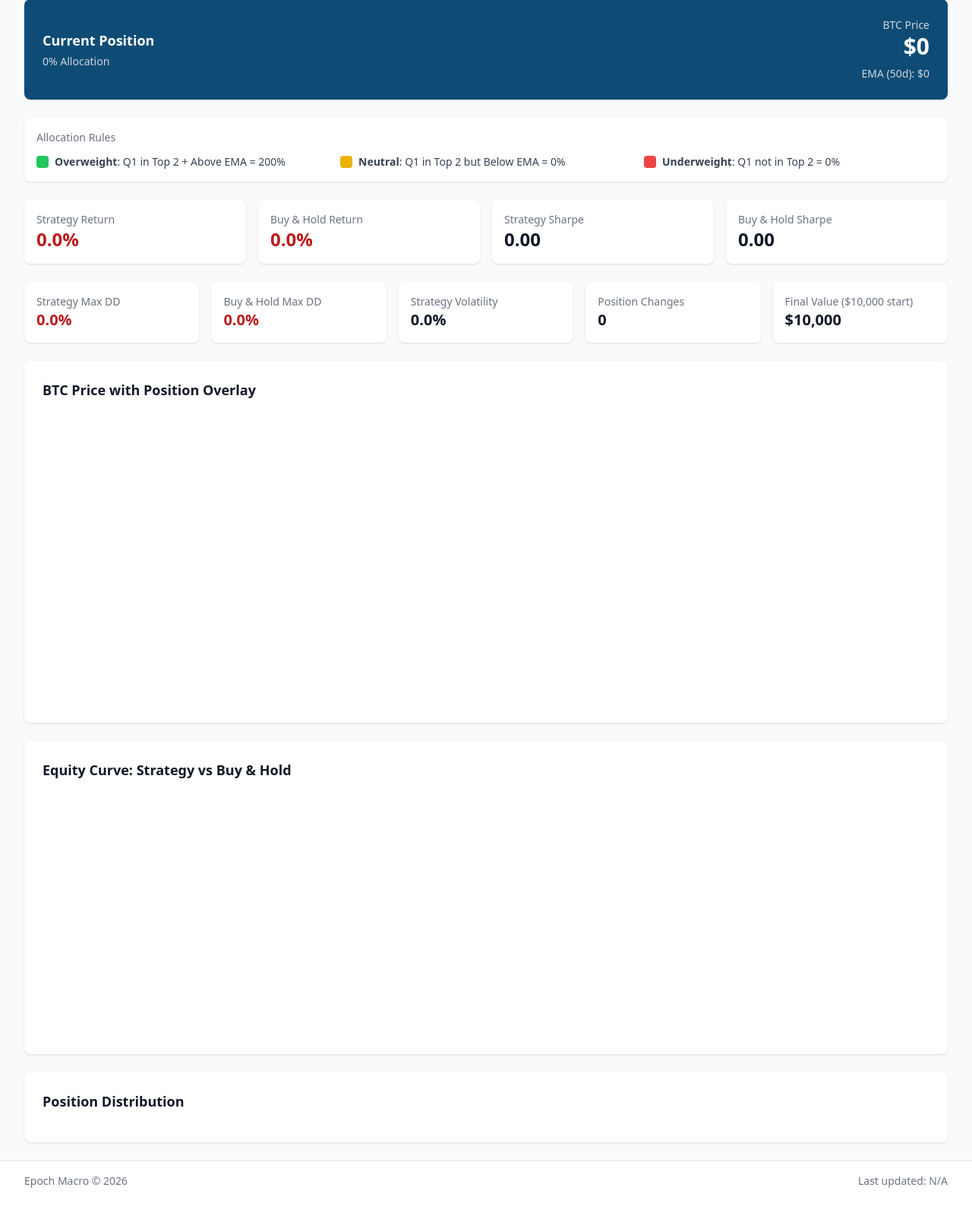
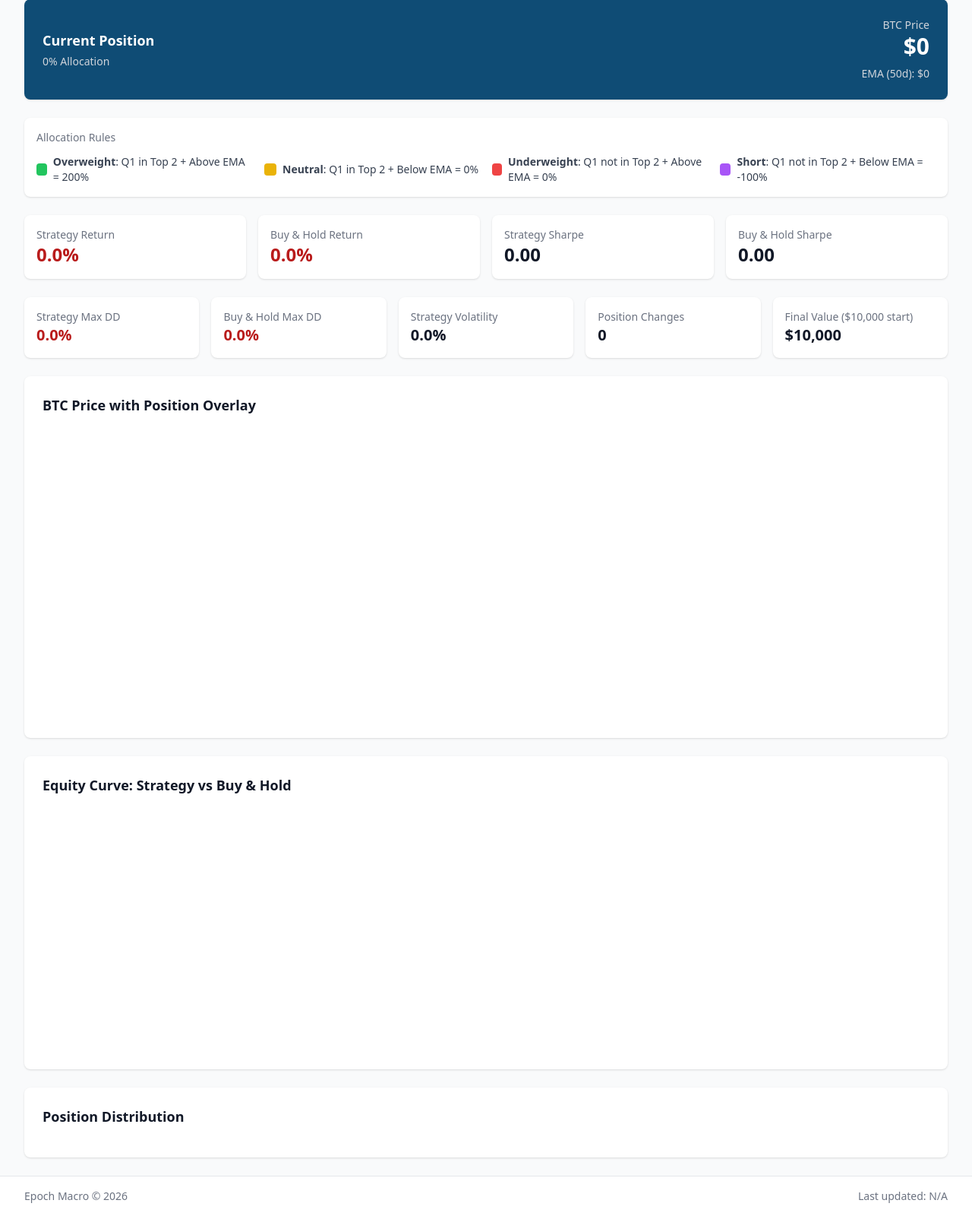
Before and after one commit to jwos1233/macro_dashboard.py, a FastAPI app: template app/templates/dashboard/digital_assets.html in a window 1280 px wide. Shown: the part 165-1765 px from the top of the page at 76% size. Before the commit the page ends 1728 px from the top, so only its background shows below. Run offline with FastAPI, Linux system fonts and the light colour scheme; the template is opened without the code that fills it, so the values that code supplies are empty; a map, chart or similar area stays blank; some libraries are stand-ins or nearby versions.

Commit message:
Add Short position: -100% when Q1 not in top 2 + below EMA

```diff
--- a/app/templates/dashboard/digital_assets.html
+++ b/app/templates/dashboard/digital_assets.html
@@ -32,11 +32,13 @@
                 <p class="text-4xl font-bold
                     {% if btc_data.current_position == 'Overweight' %}text-green-400
                     {% elif btc_data.current_position == 'Neutral' %}text-yellow-400
+                    {% elif btc_data.current_position == 'Short' %}text-purple-400
                     {% else %}text-red-400{% endif %}">
                     {{ btc_data.current_position }}
                 </p>
                 <p class="text-sm text-gray-300 mt-1">
                     {% if btc_data.current_position == 'Overweight' %}200% Allocation
+                    {% elif btc_data.current_position == 'Short' %}-100% Allocation
                     {% else %}0% Allocation{% endif %}
                 </p>
             </div>
@@ -53,18 +55,22 @@
     <!-- Allocation Rules Reference -->
     <div class="bg-white dark:bg-gray-800 rounded-lg shadow p-4">
         <h3 class="text-sm font-medium text-gray-500 dark:text-gray-400 mb-3">Allocation Rules</h3>
-        <div class="grid grid-cols-3 gap-4 text-sm">
+        <div class="grid grid-cols-2 md:grid-cols-4 gap-4 text-sm">
             <div class="flex items-center space-x-2">
                 <span class="w-4 h-4 rounded bg-green-500"></span>
                 <span class="text-gray-700 dark:text-gray-300"><strong>Overweight</strong>: Q1 in Top 2 + Above EMA = 200%</span>
             </div>
             <div class="flex items-center space-x-2">
                 <span class="w-4 h-4 rounded bg-yellow-500"></span>
-                <span class="text-gray-700 dark:text-gray-300"><strong>Neutral</strong>: Q1 in Top 2 but Below EMA = 0%</span>
+                <span class="text-gray-700 dark:text-gray-300"><strong>Neutral</strong>: Q1 in Top 2 + Below EMA = 0%</span>
             </div>
             <div class="flex items-center space-x-2">
                 <span class="w-4 h-4 rounded bg-red-500"></span>
-                <span class="text-gray-700 dark:text-gray-300"><strong>Underweight</strong>: Q1 not in Top 2 = 0%</span>
+                <span class="text-gray-700 dark:text-gray-300"><strong>Underweight</strong>: Q1 not in Top 2 + Above EMA = 0%</span>
+            </div>
+            <div class="flex items-center space-x-2">
+                <span class="w-4 h-4 rounded bg-purple-500"></span>
+                <span class="text-gray-700 dark:text-gray-300"><strong>Short</strong>: Q1 not in Top 2 + Below EMA = -100%</span>
             </div>
         </div>
     </div>
@@ -136,13 +142,14 @@
     <!-- Position Distribution -->
     <div class="bg-white dark:bg-gray-800 rounded-lg shadow p-6">
         <h3 class="text-lg font-semibold text-gray-900 dark:text-white mb-4">Position Distribution</h3>
-        <div class="grid grid-cols-3 gap-4">
+        <div class="grid grid-cols-2 md:grid-cols-4 gap-4">
             {% for pos_type, pct in btc_data.position_breakdown.items() %}
             <div class="text-center">
                 <div class="w-full h-4 bg-gray-200 dark:bg-gray-700 rounded overflow-hidden mb-2">
                     <div class="h-full
                         {% if pos_type == 'Overweight' %}bg-green-500
                         {% elif pos_type == 'Neutral' %}bg-yellow-500
+                        {% elif pos_type == 'Short' %}bg-purple-500
                         {% else %}bg-red-500{% endif %}"
                         style="width: {{ pct }}%"></div>
                 </div>
@@ -165,7 +172,8 @@ document.addEventListener('DOMContentLoaded', function() {
     const positionColors = {
         'Overweight': 'rgba(34, 197, 94, 0.3)',   // green
         'Neutral': 'rgba(234, 179, 8, 0.3)',      // yellow
-        'Underweight': 'rgba(239, 68, 68, 0.3)'  // red
+        'Underweight': 'rgba(239, 68, 68, 0.3)', // red
+        'Short': 'rgba(168, 85, 247, 0.3)'       // purple
     };
 
     // BTC Price Chart with colored background
```
Also changed, not shown: app/data/__init__.py (+10 -3 lines).
